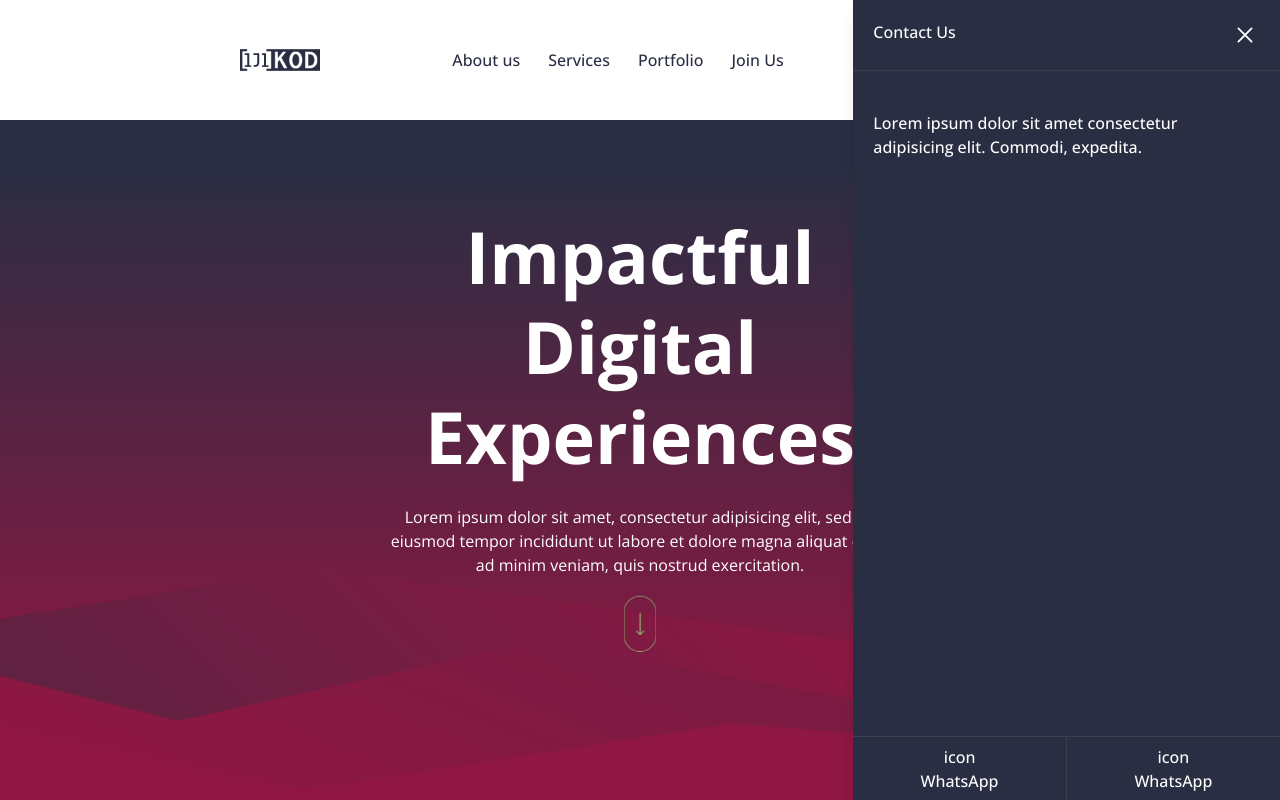
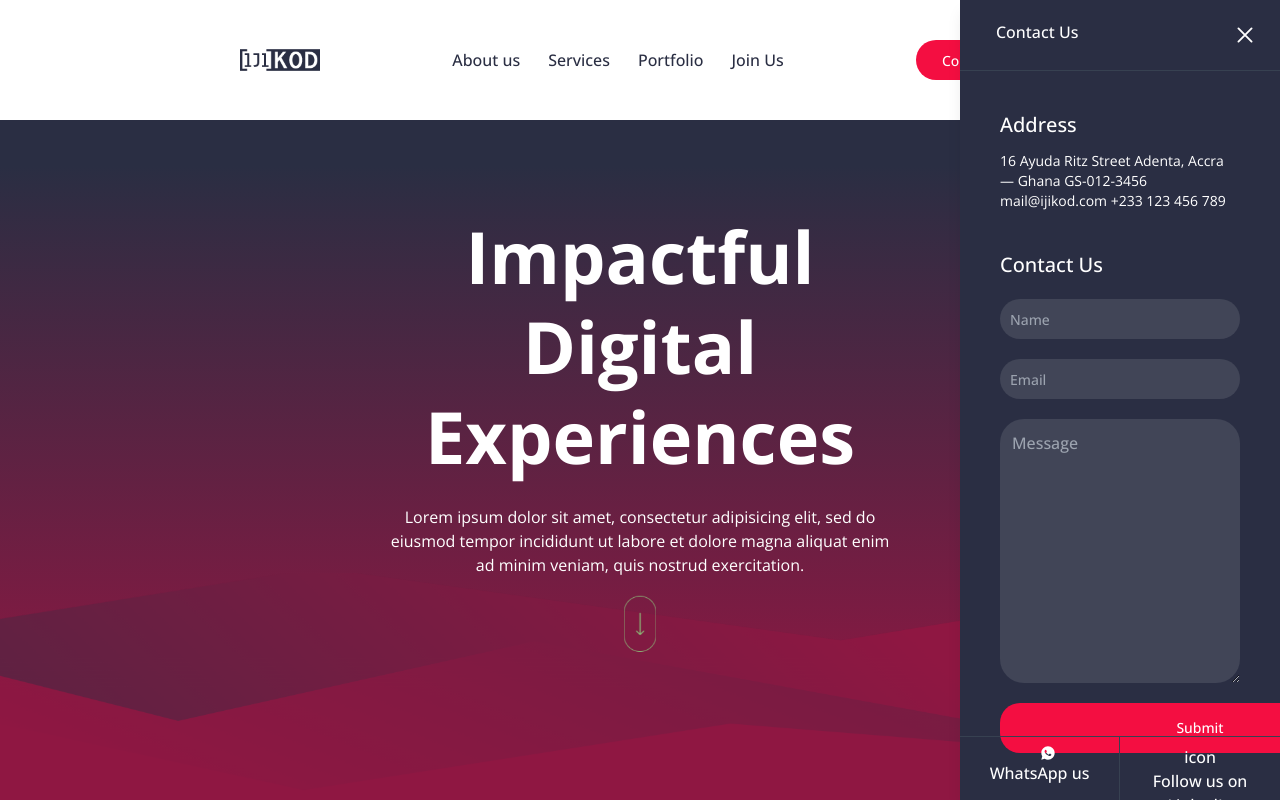
Before and after one commit to 4eug/Projects-nextjs, a Next.js app: page / in a window 1280 px wide. Both pictures are taken after a click on the button "Contact Us". Shown: the top 800 px of the page. Built offline with nearby package versions, Linux system fonts and the light colour scheme.

Commit message:
Details on Contact Slider

```diff
--- a/components/utilities/contact.jsx
+++ b/components/utilities/contact.jsx
@@ -1,5 +1,6 @@
 import { AnimatePresence, motion } from "framer-motion";
 import { IoCloseOutline as Close } from "react-icons/io5";
+import { RiWhatsappFill } from "react-icons/ri";
 import React from "react";
 
 const ContactSideBar = (props) => {
@@ -16,10 +17,10 @@ const ContactSideBar = (props) => {
               x: "100%",
             }}
             transition={{ type: "spring", bounce: 0, duration: 0.8 }}
-            className="fixed bg-ijikod-dark-blue text-white shadow-lg top-0 right-0 w-1/3 h-screen flex flex-col gap-10 z-50"
+            className="fixed bg-ijikod-dark-blue text-white shadow-lg top-0 right-0 w-1/4 h-screen flex flex-col gap-10 z-50"
           >
             <div className="border-b border-gray-700 p-5 flex justify-between">
-              <h5>Contact Us</h5>
+              <h5 className="px-4">Contact Us</h5>
               <Close
                 className="cursor-pointer"
                 size={30}
@@ -27,19 +28,53 @@ const ContactSideBar = (props) => {
               />
             </div>
 
-            <div className="px-5">
-              Lorem ipsum dolor sit amet consectetur adipisicing elit. Commodi,
-              expedita.
+            <div className="px-10 text-xl">
+              Address
+              <h2 className="text-sm mt-3 font-light">
+                16 Ayuda Ritz Street Adenta, Accra — Ghana GS-012-3456
+                mail@ijikod.com +233 123 456 789
+              </h2>
+            </div>
+
+            <div className="px-10 text-xl">
+              Contact Us
+              <input
+                type="name"
+                id="name"
+                className="form"
+                placeholder="Name"
+                required
+              />
+              <input
+                type="email"
+                id="email"
+                className="form"
+                placeholder="Email"
+                required
+              />
+              <textarea
+                name="message"
+                id="message"
+                cols="10"
+                rows="10"
+                className="form"
+                placeholder="Message"
+              ></textarea>
+              <button className="textarea">Submit</button>
             </div>
 
             <div className="h-16 absolute bottom-0 left-0 right-0 border-t border-gray-700 flex items-center text-center">
               <div className="w-1/2 h-full border-r border-gray-700 pt-2">
-                <div>icon</div>
-                <div>WhatsApp</div>
+                <div className="flex flex-col item-center content-center">
+                  <div className="ml-20">
+                    <RiWhatsappFill />
+                  </div>
+                  WhatsApp us
+                </div>
               </div>
               <div className="w-1/2 h-full pt-2">
                 <div>icon</div>
-                <div>WhatsApp</div>
+                <div>Follow us on LinkedIn</div>
               </div>
             </div>
           </motion.div>
--- a/styles/globals.css
+++ b/styles/globals.css
@@ -25,6 +25,18 @@
 
   button.white {
     @apply btn-common bg-white text-black;
+  }
+
+  button.textarea {
+    @apply mt-5 btn-common bg-ijikod-red h-ijikod-px-50 w-ijikod-px-400 text-white;
+  }
+
+  input.form {
+    @apply btn-common mt-5 border-gray-400 text-white text-sm rounded-full  block w-full p-2.5 bg-ijikod-form-color;
+  }
+
+  textarea.form {
+    @apply mt-5 block w-full p-3 text-base text-white border-gray-400 rounded-3xl bg-ijikod-form-color;
   }
 
   a.nav-link {
--- a/tailwind.config.js
+++ b/tailwind.config.js
@@ -1,7 +1,4 @@
-const {
-  screens
-} = require('tailwindcss/defaultTheme');
-
+const { screens } = require("tailwindcss/defaultTheme");
 
 module.exports = {
   content: [
@@ -10,89 +7,91 @@ module.exports = {
   ],
   theme: {
     screens: {
-      'xxxsm': '200px',
-      'xxsm': '340px',
-      'xsm': '480px',
-      ...screens
+      xxxsm: "200px",
+      xxsm: "340px",
+      xsm: "480px",
+      ...screens,
     },
 
     extend: {
-
       colors: {
-        'ijikod-dark': '#2A2E43',
-        'ijikod-gray-dark':'#0000000F',
+        "ijikod-dark": "#2A2E43",
+        "ijikod-gray-dark": "#0000000F",
         "ijikod-gray": "#7A7A7A",
-        "ijikod-dark-blue":"#2A2E43",
-        'ijikod-red': '#F40E41',
+        "ijikod-dark-blue": "#2A2E43",
+        "ijikod-red": "#F40E41",
         "ijikod-blue-deep": "#1438C9",
+        "ijikod-form-color": "#414557",
         "ijikod-blue-dark": "#011F3D",
         "ijikod-blue-light": "#1AA1DC",
-        'ijikod-wine': '#8F1742',
+        "ijikod-wine": "#8F1742",
         "ijikod-wine-dark-primary": "#62112E",
-        'ijikod-wine-dark': '#7D0032',
+        "ijikod-wine-dark": "#7D0032",
       },
 
       fontSize: {
-        'ijikod-xxxlg': '72px',
-        'ijikod-xxlg': '62px',
-        'ijikod-xlg': '52px',
-        'ijikod-lg': '44px',
+        "ijikod-xxxlg": "72px",
+        "ijikod-xxlg": "62px",
+        "ijikod-xlg": "52px",
+        "ijikod-lg": "44px",
 
-        'ijikod-xxmd': '38px',
-        'ijikod-xmd': '32px',
-        'ijikod-md': '28px',
+        "ijikod-xxmd": "38px",
+        "ijikod-xmd": "32px",
+        "ijikod-md": "28px",
 
-        'ijikod-sm-md': '24px',
+        "ijikod-sm-md": "24px",
 
-        'ijikod-sm': '16px',
-        'ijikod-xsm': '14px',
-        'ijikod-xxsm': '10px',
+        "ijikod-sm": "16px",
+        "ijikod-xsm": "14px",
+        "ijikod-xxsm": "10px",
       },
 
       minHeight: (theme) => ({
-        'h-min-screen': '100vh',
-        'ijikod-px-450': '450px',
-        ...theme('spacing'),
+        "h-min-screen": "100vh",
+        "ijikod-px-450": "450px",
+        ...theme("spacing"),
       }),
 
       minWidth: (theme) => ({
-        ...theme('spacing'),
+        ...theme("spacing"),
       }),
 
       height: {
-        'ijikod-h-nav': '15%',
-        'ijikod-h-hero': '85%',
-        '5/2': '40%',
-        'ijikod-px-80': '80px',
-        'ijikod-px-100': '100px',
-        'ijikod-px-120': '120px',
-        'ijikod-px-150': '150px',
-        'ijikod-px-40': '40px',
-        'ijikod-px-50': '50px',
-        'ijikod-px-450': '450px',
+        "ijikod-h-nav": "15%",
+        "ijikod-h-hero": "85%",
+        "5/2": "40%",
+        "ijikod-px-80": "80px",
+        "ijikod-px-100": "100px",
+        "ijikod-px-120": "120px",
+        "ijikod-px-150": "150px",
+        "ijikod-px-40": "40px",
+        "ijikod-px-50": "50px",
+        "ijikod-px-450": "450px",
       },
 
       inset: {
-        'ijikod-hero-offset-t': '15%',
+        "ijikod-hero-offset-t": "15%",
       },
 
       backgroundImage: {
-        'ijikod-hero-gradient': "linear-gradient(0deg, #8F1742 10.84%, #2A2E43 93.27%)",
+        "ijikod-hero-gradient":
+          "linear-gradient(0deg, #8F1742 10.84%, #2A2E43 93.27%)",
       },
 
       width: {
-        'ijikod-px-270': '270px',
-        'ijikod-px-124': '124px',
+        "ijikod-px-270": "270px",
+        "ijikod-px-400": "400px",
+        "ijikod-px-124": "124px",
       },
 
       borderRadius: {
-        'ijikod-px-20': '20px',
+        "ijikod-px-20": "20px",
       },
 
       fontFamily: {
-        'ijikod-open-sans': 'Open Sans'
-      }
+        "ijikod-open-sans": "Open Sans",
+      },
     },
   },
   plugins: [],
-}
+};
```
Also changed, not shown: components/utilities/rightSiderBar.jsx (deleted).
